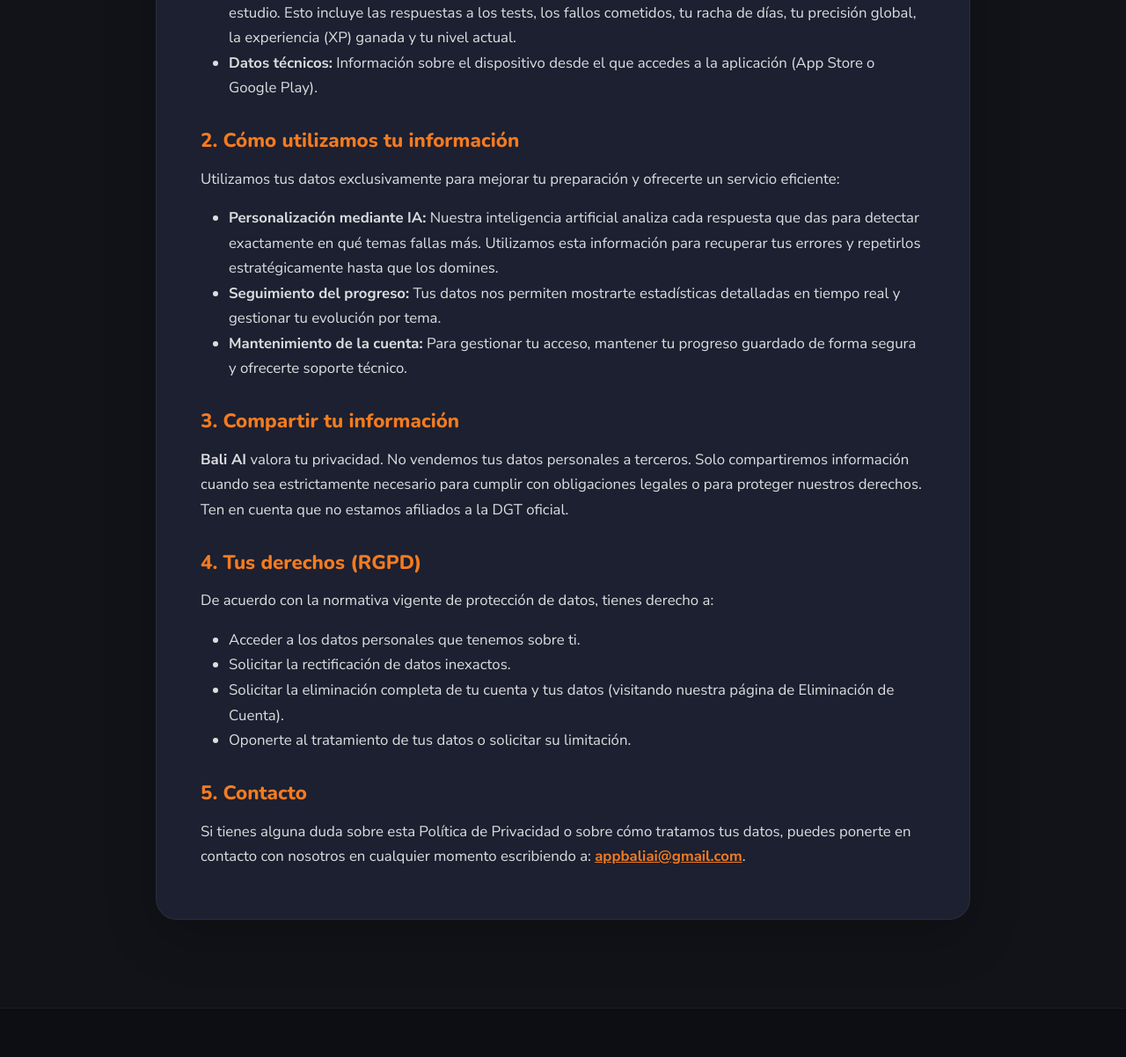
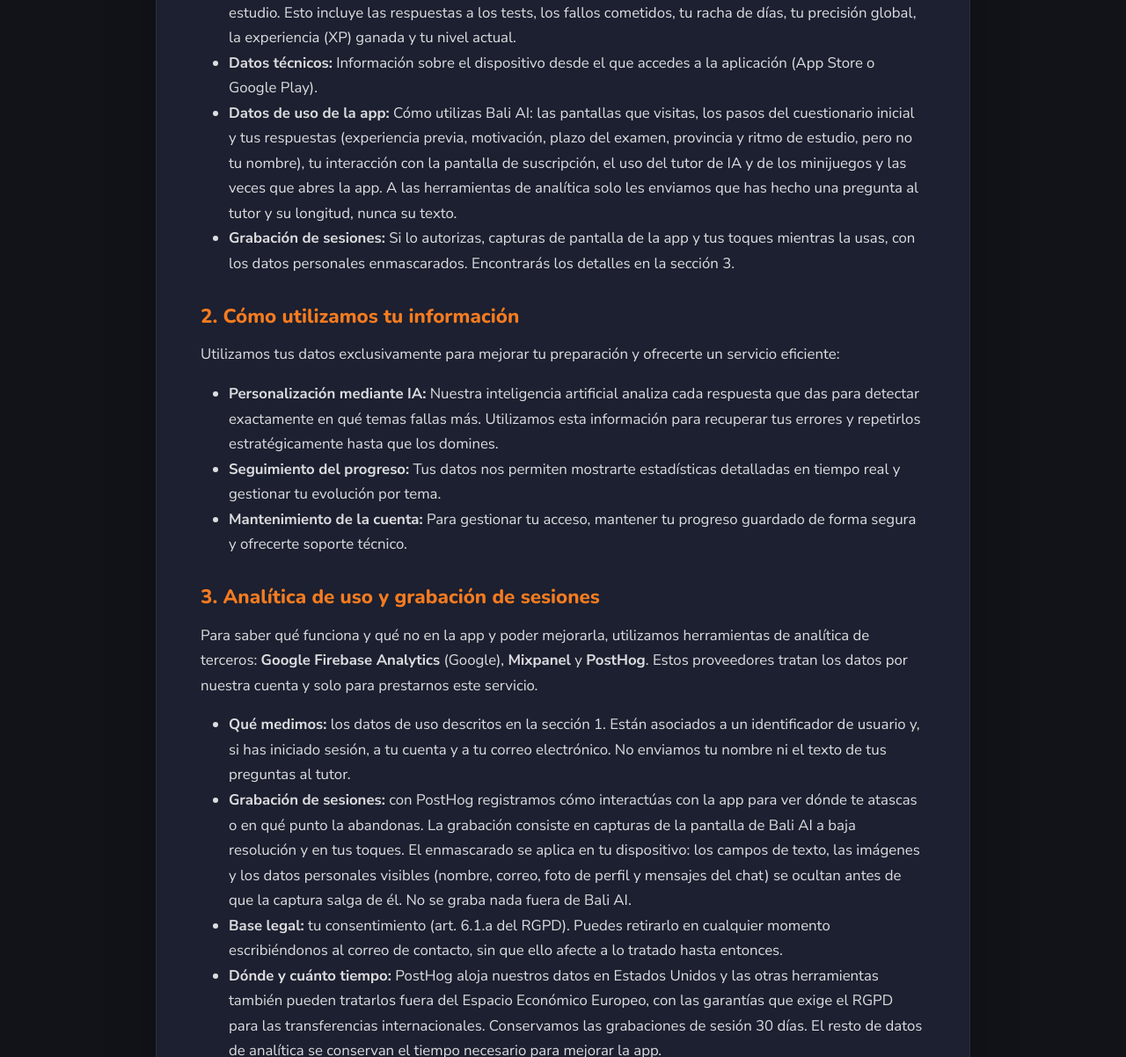
Before and after one commit to JesusKrastev/BaliAIPage, a website: page privacidad.html in a window 1280 px wide. Shown: the part 574-1776 px from the top of the page at 88% size. Drawn offline with nearby package versions, Linux system fonts and the light colour scheme.

Commit message:
Add analytics and session replay disclosure to the privacy policy
New section 3 covers Firebase Analytics, Mixpanel and PostHog, the masked screen
recording, the legal basis, international transfers and retention. Also softens the
"only shared for legal reasons" sentence, adds the right to withdraw consent, lists the
new usage data in section 1 and renumbers the sections.

Co-Authored-By: Claude Sonnet 5 <noreply@anthropic.com>

```diff
--- a/privacidad.html
+++ b/privacidad.html
@@ -224,7 +224,7 @@
         <div class="col-lg-10">
           <div class="legal-card">
             <h1>Política de Privacidad</h1>
-            <span class="last-updated">Última actualización: 23 de febrero de 2026</span>
+            <span class="last-updated">Última actualización: 21 de septiembre de 2026</span>
 
             <p>Bienvenido a <strong>Bali AI</strong>. En esta Política de Privacidad explicamos cómo recopilamos,
               utilizamos y protegemos tu información personal cuando utilizas nuestra aplicación móvil diseñada para
@@ -240,6 +240,13 @@
                 días, tu precisión global, la experiencia (XP) ganada y tu nivel actual.</li>
               <li><strong>Datos técnicos:</strong> Información sobre el dispositivo desde el que accedes a la aplicación
                 (App Store o Google Play).</li>
+              <li><strong>Datos de uso de la app:</strong> Cómo utilizas Bali AI: las pantallas que visitas, los pasos
+                del cuestionario inicial y tus respuestas (experiencia previa, motivación, plazo del examen, provincia y
+                ritmo de estudio, pero no tu nombre), tu interacción con la pantalla de suscripción, el uso del tutor de
+                IA y de los minijuegos y las veces que abres la app. A las herramientas de analítica solo les enviamos
+                que has hecho una pregunta al tutor y su longitud, nunca su texto.</li>
+              <li><strong>Grabación de sesiones:</strong> Si lo autorizas, capturas de pantalla de la app y tus toques
+                mientras la usas, con los datos personales enmascarados. Encontrarás los detalles en la sección 3.</li>
             </ul>
 
             <h2>2. Cómo utilizamos tu información</h2>
@@ -254,12 +261,36 @@
                 de forma segura y ofrecerte soporte técnico.</li>
             </ul>
 
-            <h2>3. Compartir tu información</h2>
+            <h2>3. Analítica de uso y grabación de sesiones</h2>
+            <p>Para saber qué funciona y qué no en la app y poder mejorarla, utilizamos herramientas de analítica de
+              terceros: <strong>Google Firebase Analytics</strong> (Google), <strong>Mixpanel</strong> y
+              <strong>PostHog</strong>. Estos proveedores tratan los datos por nuestra cuenta y solo para prestarnos
+              este servicio.</p>
+            <ul>
+              <li><strong>Qué medimos:</strong> los datos de uso descritos en la sección 1. Están asociados a un
+                identificador de usuario y, si has iniciado sesión, a tu cuenta y a tu correo electrónico. No enviamos
+                tu nombre ni el texto de tus preguntas al tutor.</li>
+              <li><strong>Grabación de sesiones:</strong> con PostHog registramos cómo interactúas con la app para ver
+                dónde te atascas o en qué punto la abandonas. La grabación consiste en capturas de la pantalla de Bali
+                AI a baja resolución y en tus toques. El enmascarado se aplica en tu dispositivo: los campos de texto,
+                las imágenes y los datos personales visibles (nombre, correo, foto de perfil y mensajes del chat) se
+                ocultan antes de que la captura salga de él. No se graba nada fuera de Bali AI.</li>
+              <li><strong>Base legal:</strong> tu consentimiento (art. 6.1.a del RGPD). Puedes retirarlo en cualquier
+                momento escribiéndonos al correo de contacto, sin que ello afecte a lo tratado hasta entonces.</li>
+              <li><strong>Dónde y cuánto tiempo:</strong> PostHog aloja nuestros datos en Estados Unidos y las otras
+                herramientas también pueden tratarlos fuera del Espacio Económico Europeo, con las garantías que exige
+                el RGPD para las transferencias internacionales. Conservamos las grabaciones de sesión 30 días. El resto
+                de datos de analítica se conservan el tiempo necesario para mejorar la app.</li>
+            </ul>
+
+            <h2>4. Compartir tu información</h2>
             <p><strong>Bali AI</strong> valora tu privacidad. No vendemos tus datos personales a terceros. Solo
               compartiremos información cuando sea estrictamente necesario para cumplir con obligaciones legales o para
-              proteger nuestros derechos. Ten en cuenta que no estamos afiliados a la DGT oficial.</p>
+              proteger nuestros derechos, y con los proveedores que nos ayudan a prestar el servicio, como los de
+              analítica descritos en la sección 3, que tratan los datos por nuestra cuenta. Ten en cuenta que no estamos
+              afiliados a la DGT oficial.</p>
 
-            <h2>4. Tus derechos (RGPD)</h2>
+            <h2>5. Tus derechos (RGPD)</h2>
             <p>De acuerdo con la normativa vigente de protección de datos, tienes derecho a:</p>
             <ul>
               <li>Acceder a los datos personales que tenemos sobre ti.</li>
@@ -267,9 +298,10 @@
               <li>Solicitar la eliminación completa de tu cuenta y tus datos (visitando nuestra página de Eliminación de
                 Cuenta).</li>
               <li>Oponerte al tratamiento de tus datos o solicitar su limitación.</li>
+              <li>Retirar en cualquier momento el consentimiento que nos hayas dado.</li>
             </ul>
 
-            <h2>5. Contacto</h2>
+            <h2>6. Contacto</h2>
             <p>Si tienes alguna duda sobre esta Política de Privacidad o sobre cómo tratamos tus datos, puedes ponerte
               en contacto con nosotros en cualquier momento escribiendo a: <a href="mailto:appbaliai@gmail.com"
                 style="color:var(--orange);"><strong>appbaliai@gmail.com</strong></a>.</p>
```
